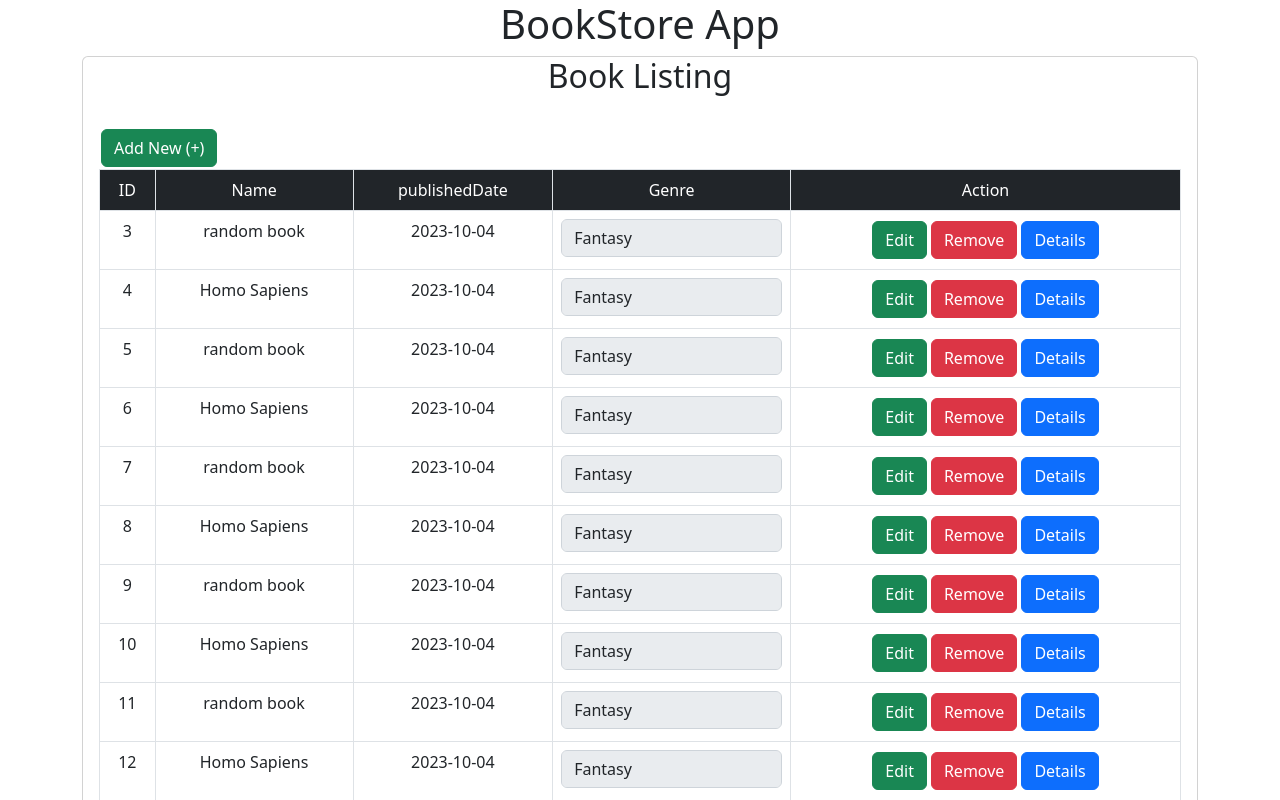
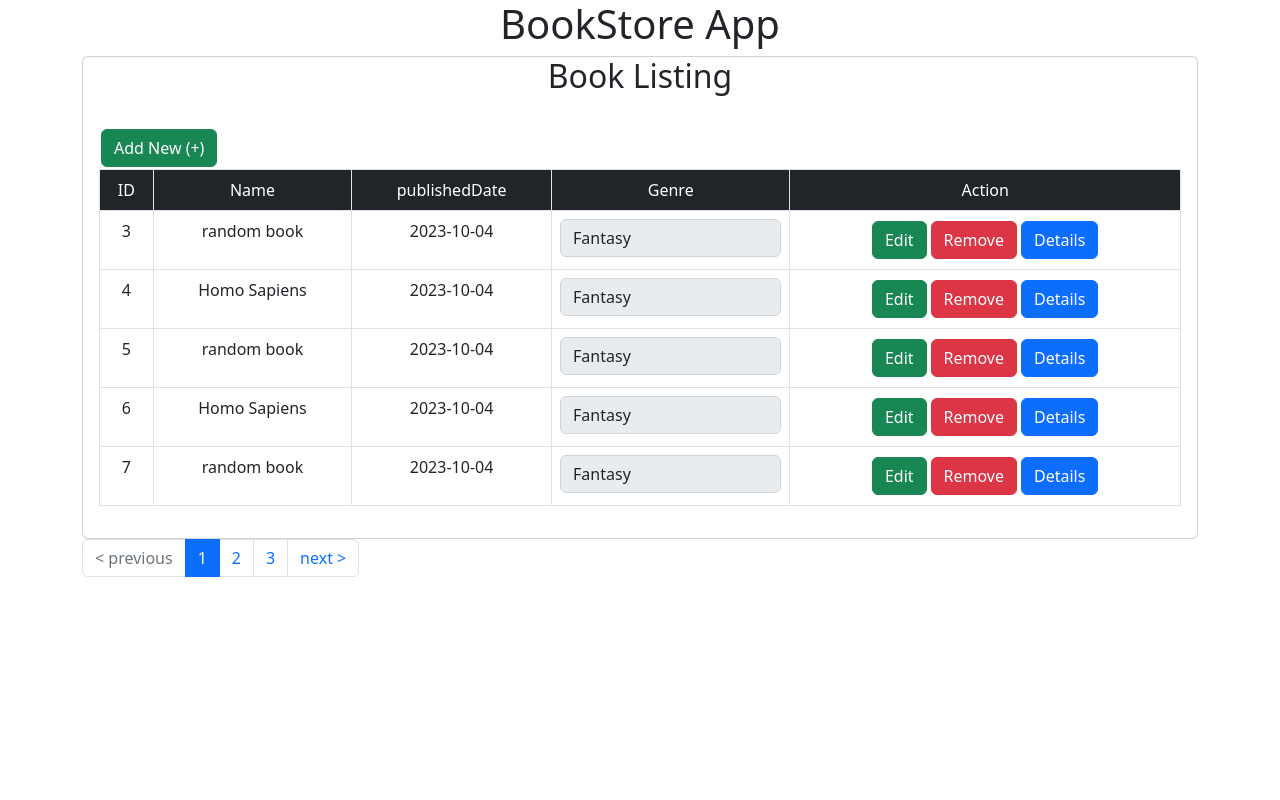
Before and after one commit to ccrcrma/frontend-bookstore, a React (Create React App) app: page / in a window 1280 px wide. Shown: the top 800 px of the page. Built offline with nearby package versions, Linux system fonts and the light colour scheme; data requests are answered from the project's data file.

Commit message:
pagination client side

```diff
--- a/package.json
+++ b/package.json
@@ -9,6 +9,7 @@
     "bootstrap": "^5.2.2",
     "react": "^18.2.0",
     "react-dom": "^18.2.0",
+    "react-paginate": "^8.2.0",
     "react-router-dom": "^6.4.2",
     "react-scripts": "5.0.1",
     "react-toastify": "^9.1.3",
--- a/src/BookListing.js
+++ b/src/BookListing.js
@@ -3,9 +3,25 @@ import { Link, useNavigate } from "react-router-dom";
 import { baseUrl } from "./config/utils";
 import GenreDropDown from "./GenreDropDown";
 import { notify } from "./utils/toast";
+import ReactPaginate from "react-paginate";
 
 const BookListing = () => {
-  const [empdata, empdatachange] = useState(null);
+  const [data, datachange] = useState([]);
+  // pagination
+  const [currentPage, setCurrentPage] = useState(0);
+  const [totalPages, setTotalPages] = useState(0);
+  const itemsPerPage = 5;
+
+  // handling page changes
+
+  const handlePageChange = (selectedPage) => {
+    setCurrentPage(selectedPage.selected);
+  };
+
+  const startIndex = currentPage * itemsPerPage;
+  const endIndex = startIndex + itemsPerPage;
+  const subset = data.slice(startIndex, endIndex);
+
   const navigate = useNavigate();
 
   const LoadDetail = (id) => {
@@ -35,13 +51,16 @@ const BookListing = () => {
         return res.json();
       })
       .then((resp) => {
-        empdatachange(resp);
+        datachange(resp);
+        // console.log(resp);
+        setTotalPages(Math.ceil(resp.length / itemsPerPage));
       })
       .catch((err) => {
         console.log(err.message);
       });
   }, []);
   return (
+    <>
       <div className="container">
         <div className="card">
           <div className="card-title">
@@ -64,8 +83,8 @@ const BookListing = () => {
                 </tr>
               </thead>
               <tbody>
-              {empdata &&
-                empdata.map((item) => (
+                {subset &&
+                  subset.map((item) => (
                     <tr key={item.id}>
                       <td>{item.id}</td>
                       <td>{item.name}</td>
@@ -106,7 +125,30 @@ const BookListing = () => {
             </table>
           </div>
         </div>
+        <div>
+          <ReactPaginate
+            nextLabel="next >"
+            onPageChange={handlePageChange}
+            pageRangeDisplayed={3}
+            marginPagesDisplayed={2}
+            pageCount={totalPages}
+            previousLabel="< previous"
+            pageClassName="page-item"
+            pageLinkClassName="page-link"
+            previousClassName="page-item"
+            previousLinkClassName="page-link"
+            nextClassName="page-item"
+            nextLinkClassName="page-link"
+            breakLabel="..."
+            breakClassName="page-item"
+            breakLinkClassName="page-link"
+            containerClassName="pagination"
+            activeClassName="active"
+            renderOnZeroPageCount={null}
+          />
         </div>
+      </div>
+    </>
   );
 };
 
```
Also changed, not shown: 1 other file (tests, documents, lock files or other folders). Lines whose indentation alone changed are shown as unchanged.
